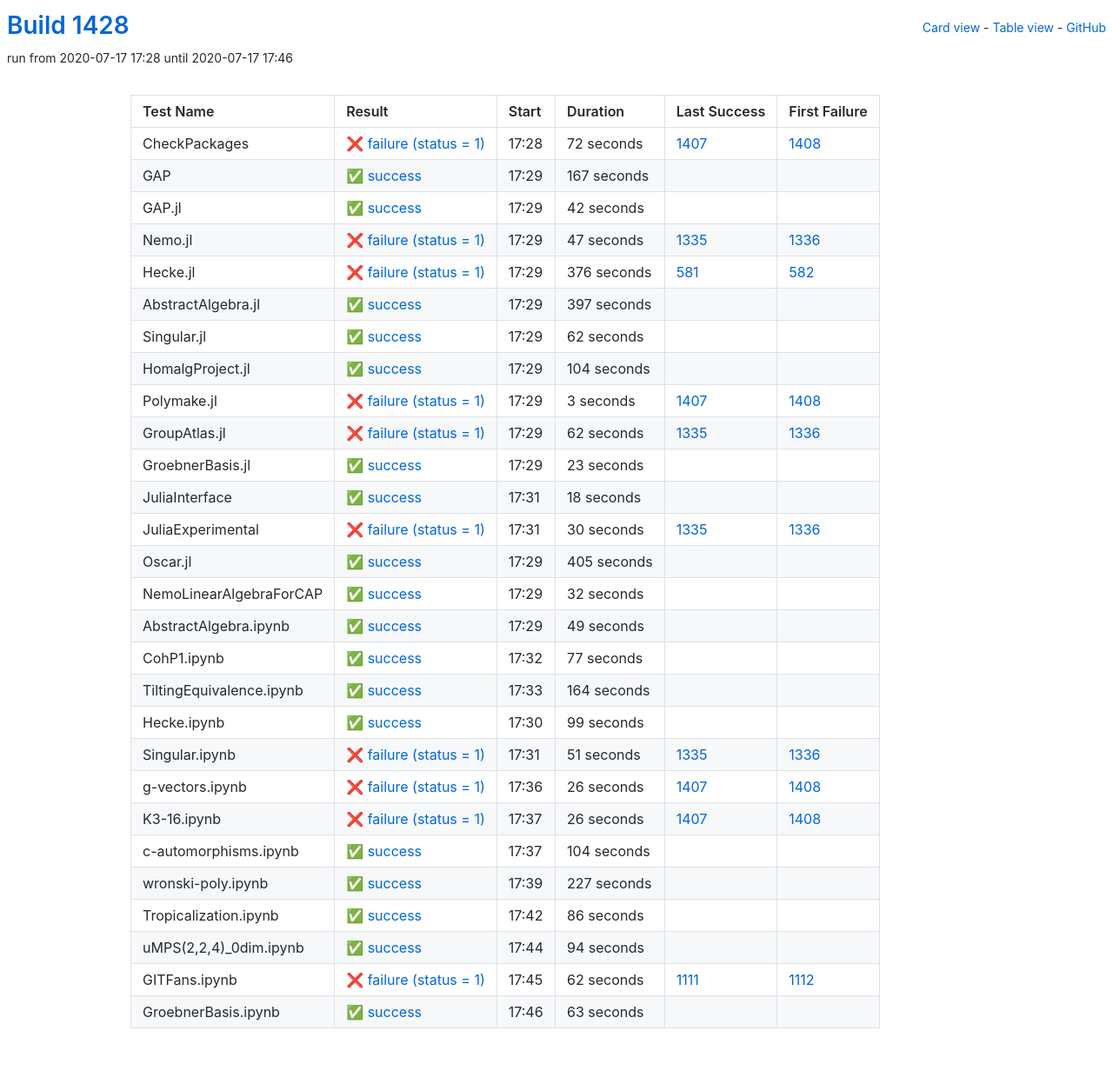
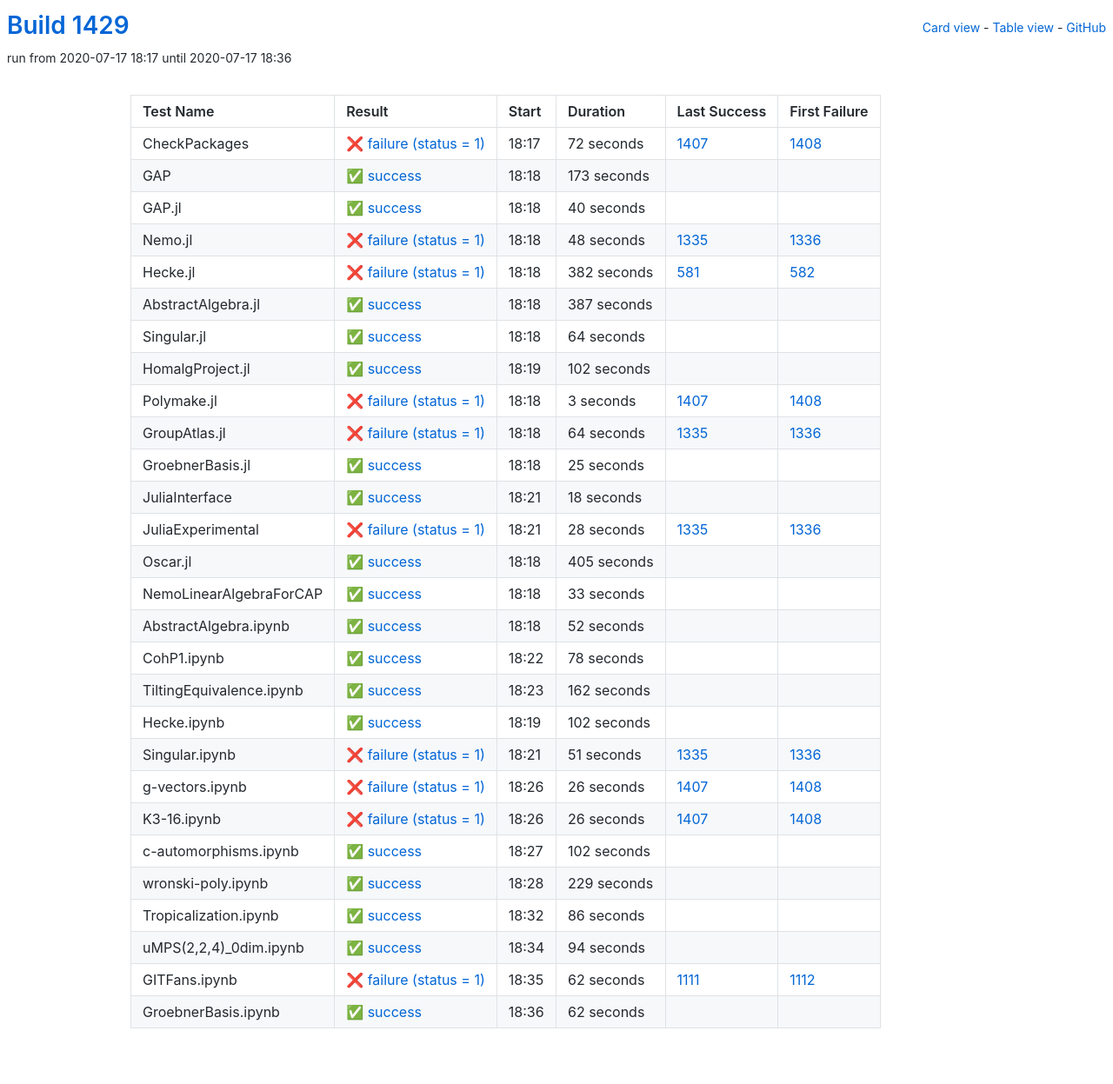
Before and after one commit to oscar-system/oscar-ci-status-1.4, a Jekyll site: the page built from table.html, in a window 1280 px wide. Shown: the whole page at 87% size. Built offline with Jekyll 4.4.1, drawn with Linux system fonts in a browser that asks for light colours.

Commit message:
Build #1429

```diff
--- a/_data/ci.yml
+++ b/_data/ci.yml
@@ -1,6 +1,6 @@
 ---
-build: 1428
-build_url: https://oscarci.mathematik.uni-kl.de/job/oscar-julia-1.4/1428/
+build: 1429
+build_url: https://oscarci.mathematik.uni-kl.de/job/oscar-julia-1.4/1429/
 job: oscar-julia-1.4
 organization: oscar-system
 repo: oscar-ci-status-1.4
@@ -8,8 +8,8 @@ repourl: https://github.com/oscar-system/oscar-ci-status-1.4
 tests:
 - name: CheckPackages
   id: checkpackages
-  log: https://oscarci.mathematik.uni-kl.de/job/oscar-julia-1.4/1428/artifact/logs/build-1428/CheckPackages.log
-  start: 2020-07-17 17:28
+  log: https://oscarci.mathematik.uni-kl.de/job/oscar-julia-1.4/1429/artifact/logs/build-1429/CheckPackages.log
+  start: 2020-07-17 18:17
   success: false
   exitcode: 1
   status: failure
@@ -20,92 +20,92 @@ tests:
   first_failure_url: https://oscarci.mathematik.uni-kl.de/job/oscar-julia-1.4/1408/
 - name: GAP
   id: gap
-  log: https://oscarci.mathematik.uni-kl.de/job/oscar-julia-1.4/1428/artifact/logs/build-1428/GAP.log
-  start: 2020-07-17 17:29
+  log: https://oscarci.mathematik.uni-kl.de/job/oscar-julia-1.4/1429/artifact/logs/build-1429/GAP.log
+  start: 2020-07-17 18:18
   success: true
   exitcode: 0
   status: success
-  duration: 167
+  duration: 173
   last_success: false
   last_success_url:
   first_failure: false
   first_failure_url:
 - name: GAP.jl
   id: gap-jl
-  log: https://oscarci.mathematik.uni-kl.de/job/oscar-julia-1.4/1428/artifact/logs/build-1428/GAP.jl.log
-  start: 2020-07-17 17:29
+  log: https://oscarci.mathematik.uni-kl.de/job/oscar-julia-1.4/1429/artifact/logs/build-1429/GAP.jl.log
+  start: 2020-07-17 18:18
   success: true
   exitcode: 0
   status: success
-  duration: 42
+  duration: 40
   last_success: false
   last_success_url:
   first_failure: false
   first_failure_url:
 - name: Nemo.jl
   id: nemo-jl
-  log: https://oscarci.mathematik.uni-kl.de/job/oscar-julia-1.4/1428/artifact/logs/build-1428/Nemo.jl.log
-  start: 2020-07-17 17:29
+  log: https://oscarci.mathematik.uni-kl.de/job/oscar-julia-1.4/1429/artifact/logs/build-1429/Nemo.jl.log
+  start: 2020-07-17 18:18
   success: false
   exitcode: 1
   status: failure
-  duration: 47
+  duration: 48
   last_success: 1335
   last_success_url: https://oscarci.mathematik.uni-kl.de/job/oscar-julia-1.4/1335/
   first_failure: 1336
   first_failure_url: https://oscarci.mathematik.uni-kl.de/job/oscar-julia-1.4/1336/
 - name: Hecke.jl
   id: hecke-jl
-  log: https://oscarci.mathematik.uni-kl.de/job/oscar-julia-1.4/1428/artifact/logs/build-1428/Hecke.jl.log
-  start: 2020-07-17 17:29
+  log: https://oscarci.mathematik.uni-kl.de/job/oscar-julia-1.4/1429/artifact/logs/build-1429/Hecke.jl.log
+  start: 2020-07-17 18:18
   success: false
   exitcode: 1
   status: failure
-  duration: 376
+  duration: 382
   last_success: 581
   last_success_url: https://oscarci.mathematik.uni-kl.de/job/oscar-julia-1.4/581/
   first_failure: 582
   first_failure_url: https://oscarci.mathematik.uni-kl.de/job/oscar-julia-1.4/582/
 - name: AbstractAlgebra.jl
   id: abstractalgebra-jl
-  log: https://oscarci.mathematik.uni-kl.de/job/oscar-julia-1.4/1428/artifact/logs/build-1428/AbstractAlgebra.jl.log
-  start: 2020-07-17 17:29
+  log: https://oscarci.mathematik.uni-kl.de/job/oscar-julia-1.4/1429/artifact/logs/build-1429/AbstractAlgebra.jl.log
+  start: 2020-07-17 18:18
   success: true
   exitcode: 0
   status: success
-  duration: 397
+  duration: 387
   last_success: false
   last_success_url:
   first_failure: false
   first_failure_url:
 - name: Singular.jl
   id: singular-jl
-  log: https://oscarci.mathematik.uni-kl.de/job/oscar-julia-1.4/1428/artifact/logs/build-1428/Singular.jl.log
-  start: 2020-07-17 17:29
+  log: https://oscarci.mathematik.uni-kl.de/job/oscar-julia-1.4/1429/artifact/logs/build-1429/Singular.jl.log
+  start: 2020-07-17 18:18
   success: true
   exitcode: 0
   status: success
-  duration: 62
+  duration: 64
   last_success: false
   last_success_url:
   first_failure: false
   first_failure_url:
 - name: HomalgProject.jl
   id: homalgproject-jl
-  log: https://oscarci.mathematik.uni-kl.de/job/oscar-julia-1.4/1428/artifact/logs/build-1428/HomalgProject.jl.log
-  start: 2020-07-17 17:29
+  log: https://oscarci.mathematik.uni-kl.de/job/oscar-julia-1.4/1429/artifact/logs/build-1429/HomalgProject.jl.log
+  start: 2020-07-17 18:19
   success: true
   exitcode: 0
   status: success
-  duration: 104
+  duration: 102
   last_success: false
   last_success_url:
   first_failure: false
   first_failure_url:
 - name: Polymake.jl
   id: polymake-jl
-  log: https://oscarci.mathematik.uni-kl.de/job/oscar-julia-1.4/1428/artifact/logs/build-1428/Polymake.jl.log
-  start: 2020-07-17 17:29
+  log: https://oscarci.mathematik.uni-kl.de/job/oscar-julia-1.4/1429/artifact/logs/build-1429/Polymake.jl.log
+  start: 2020-07-17 18:18
   success: false
   exitcode: 1
   status: failure
@@ -116,32 +116,32 @@ tests:
   first_failure_url: https://oscarci.mathematik.uni-kl.de/job/oscar-julia-1.4/1408/
 - name: GroupAtlas.jl
   id: groupatlas-jl
-  log: https://oscarci.mathematik.uni-kl.de/job/oscar-julia-1.4/1428/artifact/logs/build-1428/GroupAtlas.jl.log
-  start: 2020-07-17 17:29
+  log: https://oscarci.mathematik.uni-kl.de/job/oscar-julia-1.4/1429/artifact/logs/build-1429/GroupAtlas.jl.log
+  start: 2020-07-17 18:18
   success: false
   exitcode: 1
   status: failure
-  duration: 62
+  duration: 64
   last_success: 1335
   last_success_url: https://oscarci.mathematik.uni-kl.de/job/oscar-julia-1.4/1335/
   first_failure: 1336
   first_failure_url: https://oscarci.mathematik.uni-kl.de/job/oscar-julia-1.4/1336/
 - name: GroebnerBasis.jl
   id: groebnerbasis-jl
-  log: https://oscarci.mathematik.uni-kl.de/job/oscar-julia-1.4/1428/artifact/logs/build-1428/GroebnerBasis.jl.log
-  start: 2020-07-17 17:29
+  log: https://oscarci.mathematik.uni-kl.de/job/oscar-julia-1.4/1429/artifact/logs/build-1429/GroebnerBasis.jl.log
+  start: 2020-07-17 18:18
   success: true
   exitcode: 0
   status: success
-  duration: 23
+  duration: 25
   last_success: false
   last_success_url:
   first_failure: false
   first_failure_url:
 - name: JuliaInterface
   id: juliainterface
-  log: https://oscarci.mathematik.uni-kl.de/job/oscar-julia-1.4/1428/artifact/logs/build-1428/JuliaInterface.log
-  start: 2020-07-17 17:31
+  log: https://oscarci.mathematik.uni-kl.de/job/oscar-julia-1.4/1429/artifact/logs/build-1429/JuliaInterface.log
+  start: 2020-07-17 18:21
   success: true
   exitcode: 0
   status: success
@@ -152,20 +152,20 @@ tests:
   first_failure_url:
 - name: JuliaExperimental
   id: juliaexperimental
-  log: https://oscarci.mathematik.uni-kl.de/job/oscar-julia-1.4/1428/artifact/logs/build-1428/JuliaExperimental.log
-  start: 2020-07-17 17:31
+  log: https://oscarci.mathematik.uni-kl.de/job/oscar-julia-1.4/1429/artifact/logs/build-1429/JuliaExperimental.log
+  start: 2020-07-17 18:21
   success: false
   exitcode: 1
   status: failure
-  duration: 30
+  duration: 28
   last_success: 1335
   last_success_url: https://oscarci.mathematik.uni-kl.de/job/oscar-julia-1.4/1335/
   first_failure: 1336
   first_failure_url: https://oscarci.mathematik.uni-kl.de/job/oscar-julia-1.4/1336/
 - name: Oscar.jl
   id: oscar-jl
-  log: https://oscarci.mathematik.uni-kl.de/job/oscar-julia-1.4/1428/artifact/logs/build-1428/Oscar.jl.log
-  start: 2020-07-17 17:29
+  log: https://oscarci.mathematik.uni-kl.de/job/oscar-julia-1.4/1429/artifact/logs/build-1429/Oscar.jl.log
+  start: 2020-07-17 18:18
   success: true
   exitcode: 0
   status: success
@@ -176,68 +176,68 @@ tests:
   first_failure_url:
 - name: NemoLinearAlgebraForCAP
   id: nemolinearalgebraforcap
-  log: https://oscarci.mathematik.uni-kl.de/job/oscar-julia-1.4/1428/artifact/logs/build-1428/NemoLinearAlgebraForCAP.log
-  start: 2020-07-17 17:29
+  log: https://oscarci.mathematik.uni-kl.de/job/oscar-julia-1.4/1429/artifact/logs/build-1429/NemoLinearAlgebraForCAP.log
+  start: 2020-07-17 18:18
   success: true
   exitcode: 0
   status: success
-  duration: 32
+  duration: 33
   last_success: false
   last_success_url:
   first_failure: false
   first_failure_url:
 - name: AbstractAlgebra.ipynb
   id: abstractalgebra-ipynb
-  log: https://oscarci.mathematik.uni-kl.de/job/oscar-julia-1.4/1428/artifact/logs/build-1428/AbstractAlgebra.ipynb.log
-  start: 2020-07-17 17:29
+  log: https://oscarci.mathematik.uni-kl.de/job/oscar-julia-1.4/1429/artifact/logs/build-1429/AbstractAlgebra.ipynb.log
+  start: 2020-07-17 18:18
   success: true
   exitcode: 0
   status: success
-  duration: 49
+  duration: 52
   last_success: false
   last_success_url:
   first_failure: false
   first_failure_url:
 - name: CohP1.ipynb
   id: cohp1-ipynb
-  log: https://oscarci.mathematik.uni-kl.de/job/oscar-julia-1.4/1428/artifact/logs/build-1428/CohP1.ipynb.log
-  start: 2020-07-17 17:32
+  log: https://oscarci.mathematik.uni-kl.de/job/oscar-julia-1.4/1429/artifact/logs/build-1429/CohP1.ipynb.log
+  start: 2020-07-17 18:22
   success: true
   exitcode: 0
   status: success
-  duration: 77
+  duration: 78
   last_success: false
   last_success_url:
   first_failure: false
   first_failure_url:
 - name: TiltingEquivalence.ipynb
   id: tiltingequivalence-ipynb
-  log: https://oscarci.mathematik.uni-kl.de/job/oscar-julia-1.4/1428/artifact/logs/build-1428/TiltingEquivalence.ipynb.log
-  start: 2020-07-17 17:33
+  log: https://oscarci.mathematik.uni-kl.de/job/oscar-julia-1.4/1429/artifact/logs/build-1429/TiltingEquivalence.ipynb.log
+  start: 2020-07-17 18:23
   success: true
   exitcode: 0
   status: success
-  duration: 164
+  duration: 162
   last_success: false
   last_success_url:
   first_failure: false
   first_failure_url:
 - name: Hecke.ipynb
   id: hecke-ipynb
-  log: https://oscarci.mathematik.uni-kl.de/job/oscar-julia-1.4/1428/artifact/logs/build-1428/Hecke.ipynb.log
-  start: 2020-07-17 17:30
+  log: https://oscarci.mathematik.uni-kl.de/job/oscar-julia-1.4/1429/artifact/logs/build-1429/Hecke.ipynb.log
+  start: 2020-07-17 18:19
   success: true
   exitcode: 0
   status: success
-  duration: 99
+  duration: 102
   last_success: false
   last_success_url:
   first_failure: false
   first_failure_url:
 - name: Singular.ipynb
   id: singular-ipynb
-  log: https://oscarci.mathematik.uni-kl.de/job/oscar-julia-1.4/1428/artifact/logs/build-1428/Singular.ipynb.log
-  start: 2020-07-17 17:31
+  log: https://oscarci.mathematik.uni-kl.de/job/oscar-julia-1.4/1429/artifact/logs/build-1429/Singular.ipynb.log
+  start: 2020-07-17 18:21
   success: false
   exitcode: 1
   status: failure
@@ -248,8 +248,8 @@ tests:
   first_failure_url: https://oscarci.mathematik.uni-kl.de/job/oscar-julia-1.4/1336/
 - name: g-vectors.ipynb
   id: g-vectors-ipynb
-  log: https://oscarci.mathematik.uni-kl.de/job/oscar-julia-1.4/1428/artifact/logs/build-1428/g-vectors.ipynb.log
-  start: 2020-07-17 17:36
+  log: https://oscarci.mathematik.uni-kl.de/job/oscar-julia-1.4/1429/artifact/logs/build-1429/g-vectors.ipynb.log
+  start: 2020-07-17 18:26
   success: false
   exitcode: 1
   status: failure
@@ -260,8 +260,8 @@ tests:
   first_failure_url: https://oscarci.mathematik.uni-kl.de/job/oscar-julia-1.4/1408/
 - name: K3-16.ipynb
   id: k3-16-ipynb
-  log: https://oscarci.mathematik.uni-kl.de/job/oscar-julia-1.4/1428/artifact/logs/build-1428/K3-16.ipynb.log
-  start: 2020-07-17 17:37
+  log: https://oscarci.mathematik.uni-kl.de/job/oscar-julia-1.4/1429/artifact/logs/build-1429/K3-16.ipynb.log
+  start: 2020-07-17 18:26
   success: false
   exitcode: 1
   status: failure
@@ -272,32 +272,32 @@ tests:
   first_failure_url: https://oscarci.mathematik.uni-kl.de/job/oscar-julia-1.4/1408/
 - name: c-automorphisms.ipynb
   id: c-automorphisms-ipynb
-  log: https://oscarci.mathematik.uni-kl.de/job/oscar-julia-1.4/1428/artifact/logs/build-1428/c-automorphisms.ipynb.log
-  start: 2020-07-17 17:37
+  log: https://oscarci.mathematik.uni-kl.de/job/oscar-julia-1.4/1429/artifact/logs/build-1429/c-automorphisms.ipynb.log
+  start: 2020-07-17 18:27
   success: true
   exitcode: 0
   status: success
-  duration: 104
+  duration: 102
   last_success: false
   last_success_url:
   first_failure: false
   first_failure_url:
 - name: wronski-poly.ipynb
   id: wronski-poly-ipynb
-  log: https://oscarci.mathematik.uni-kl.de/job/oscar-julia-1.4/1428/artifact/logs/build-1428/wronski-poly.ipynb.log
-  start: 2020-07-17 17:39
+  log: https://oscarci.mathematik.uni-kl.de/job/oscar-julia-1.4/1429/artifact/logs/build-1429/wronski-poly.ipynb.log
+  start: 2020-07-17 18:28
   success: true
   exitcode: 0
   status: success
-  duration: 227
+  duration: 229
   last_success: false
   last_success_url:
   first_failure: false
   first_failure_url:
 - name: Tropicalization.ipynb
   id: tropicalization-ipynb
-  log: https://oscarci.mathematik.uni-kl.de/job/oscar-julia-1.4/1428/artifact/logs/build-1428/Tropicalization.ipynb.log
-  start: 2020-07-17 17:42
+  log: https://oscarci.mathematik.uni-kl.de/job/oscar-julia-1.4/1429/artifact/logs/build-1429/Tropicalization.ipynb.log
+  start: 2020-07-17 18:32
   success: true
   exitcode: 0
   status: success
@@ -308,8 +308,8 @@ tests:
   first_failure_url:
 - name: uMPS(2,2,4)_0dim.ipynb
   id: umps-2-2-4-0dim-ipynb
-  log: https://oscarci.mathematik.uni-kl.de/job/oscar-julia-1.4/1428/artifact/logs/build-1428/uMPS-2-2-4-_0dim.ipynb.log
-  start: 2020-07-17 17:44
+  log: https://oscarci.mathematik.uni-kl.de/job/oscar-julia-1.4/1429/artifact/logs/build-1429/uMPS-2-2-4-_0dim.ipynb.log
+  start: 2020-07-17 18:34
   success: true
   exitcode: 0
   status: success
@@ -320,8 +320,8 @@ tests:
   first_failure_url:
 - name: GITFans.ipynb
   id: gitfans-ipynb
-  log: https://oscarci.mathematik.uni-kl.de/job/oscar-julia-1.4/1428/artifact/logs/build-1428/GITFans.ipynb.log
-  start: 2020-07-17 17:45
+  log: https://oscarci.mathematik.uni-kl.de/job/oscar-julia-1.4/1429/artifact/logs/build-1429/GITFans.ipynb.log
+  start: 2020-07-17 18:35
   success: false
   exitcode: 1
   status: failure
@@ -332,12 +332,12 @@ tests:
   first_failure_url: https://oscarci.mathematik.uni-kl.de/job/oscar-julia-1.4/1112/
 - name: GroebnerBasis.ipynb
   id: groebnerbasis-ipynb
-  log: https://oscarci.mathematik.uni-kl.de/job/oscar-julia-1.4/1428/artifact/logs/build-1428/GroebnerBasis.ipynb.log
-  start: 2020-07-17 17:46
+  log: https://oscarci.mathematik.uni-kl.de/job/oscar-julia-1.4/1429/artifact/logs/build-1429/GroebnerBasis.ipynb.log
+  start: 2020-07-17 18:36
   success: true
   exitcode: 0
   status: success
-  duration: 63
+  duration: 62
   last_success: false
   last_success_url:
   first_failure: false
```
Also changed, not shown: README.md.
